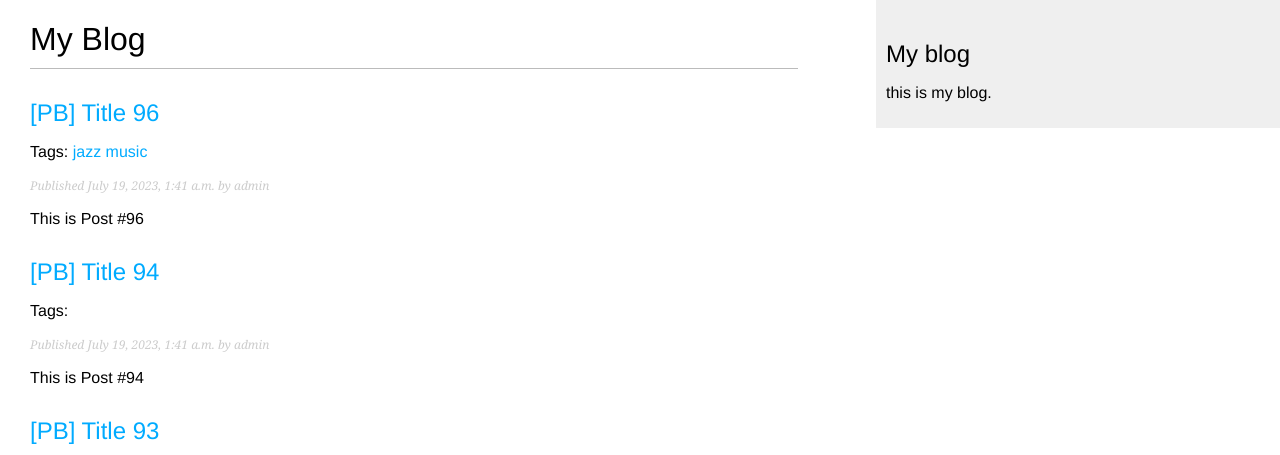
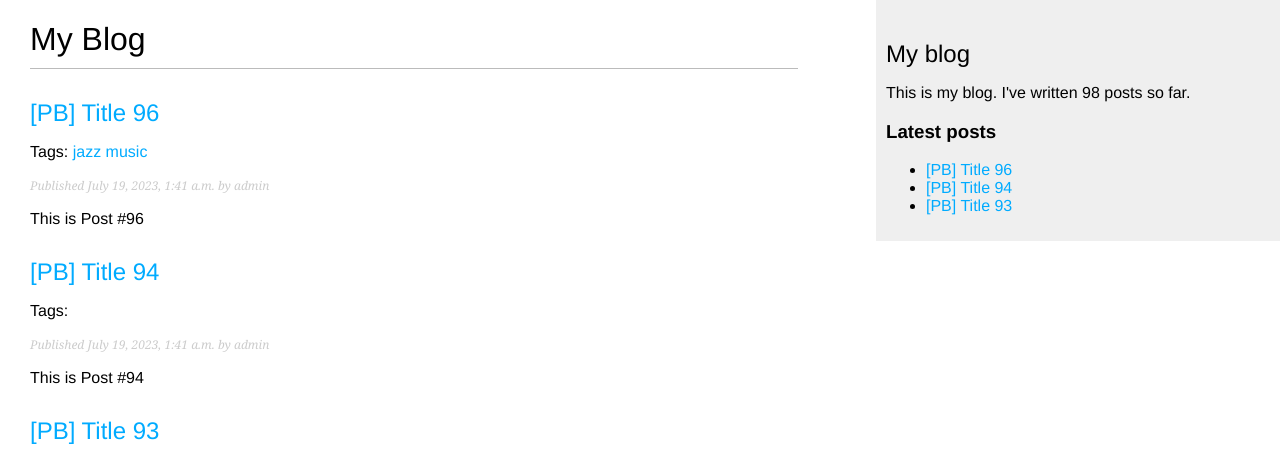
Before and after one commit to likelion-backend-6th/DjangoProject_YoungguKang, a Django app: page /blog/ in a window 1280 px wide. Shown: the top 455 px of the page. Run offline with Django 4.2, Linux system fonts and the light colour scheme; data comes from the database, SQL or seed files in the repository.

Commit message:
커스텀 inclusion_tag 템플릿추가 오타수정

```diff
--- a/blog/templates/blog/base.html
+++ b/blog/templates/blog/base.html
@@ -1,5 +1,5 @@
 {% load static %}
-
+{% load blog_tags %}
 <!doctype html>
 <html lang="en">
 <head>
@@ -17,7 +17,12 @@
 </div>
 <div id="sidebar">
     <h2>My blog</h2>
-    <p>this is my blog.</p>
+    <p>
+        This is my blog.
+        I've written {% total_posts %} posts so far.
+    </p>
+    <h3>Latest posts</h3>
+    {% show_latest_posts 3 %}
 </div>
 </body>
 </html>
--- /dev/null
+++ b/blog/templates/blog/post/latest_posts.html
@@ -0,0 +1,9 @@
+<ul>
+    {% for post in latest_posts %}
+        <li>
+            <a href="{{ post.get_absolute_url }}">
+                {{ post.title }}
+            </a>
+        </li>
+    {% endfor %}
+</ul>
--- /dev/null
+++ b/blog/templatetags/blog_tags.py
@@ -0,0 +1,16 @@
+from django import template
+
+from blog.models import Post
+
+register = template.Library()
+
+
+@register.simple_tag
+def total_posts():
+    return Post.published.count()
+
+
+@register.inclusion_tag('blog/post/latest_posts.html')
+def show_latest_posts(count=5):
+    latest_posts = Post.published.order_by('-publish')[:count]
+    return {'latest_posts': latest_posts}
```
Also changed, not shown: blog/templatetags/__init__.py (added).
